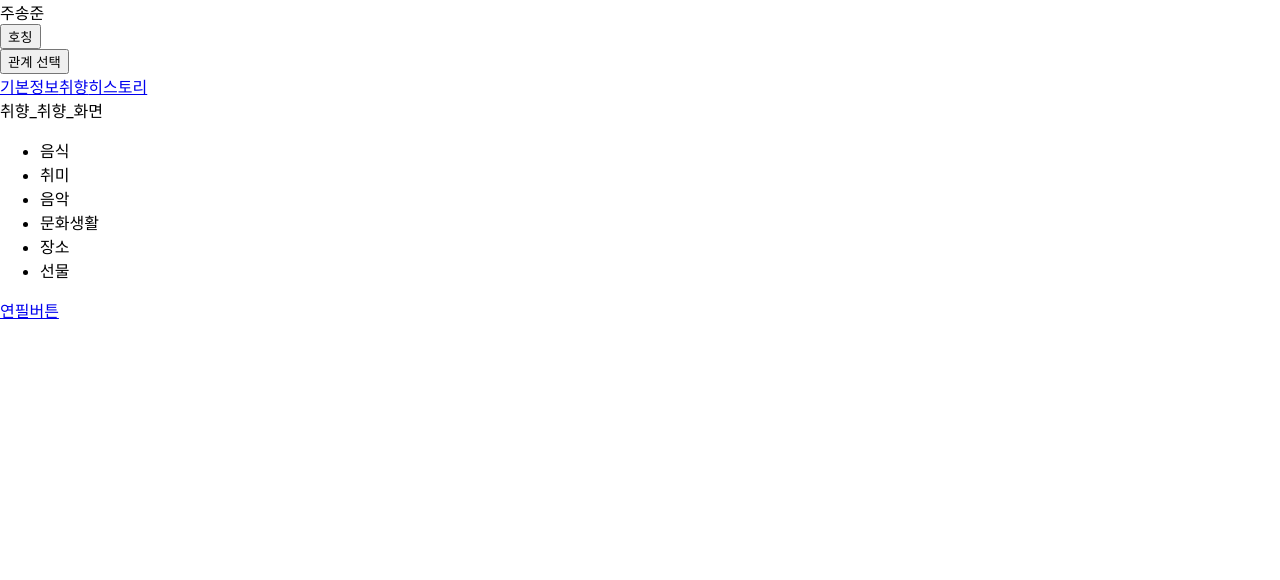
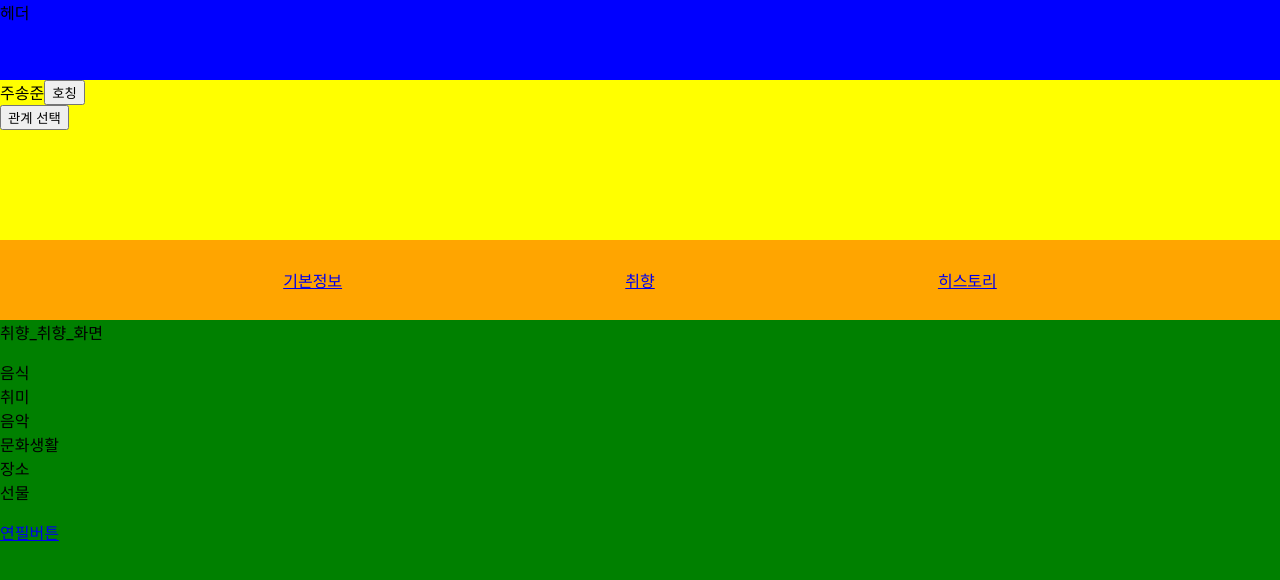
Before and after one commit to existentialist2001/Repo_React, a React (Create React App) app: page /taste in a window 1280 px wide. Shown: the top 580 px of the page. Built offline with nearby package versions, Linux system fonts and the light colour scheme.

Commit message:
css layout 시작

```diff
--- a/src/screens/Taste_Main.js
+++ b/src/screens/Taste_Main.js
@@ -34,12 +34,12 @@ const Taste_Main = (props) => {
   };
 
   return (
-    <div className="screen">
-      <div className="header"></div>
+    <div style={styles.screen}>
+      <div style={styles.header}>헤더</div>
 
-      <div className="main">
+      <div style={styles.main}>
         <div className="mainTextsContainer">
-          <div className="mainFirst">
+          <div style={styles.mainFirst} className="mainFirst">
             <div>주송준</div>
             <div>
               <button onClick={() => setNicknameModal(true)}>{nickname}</button>
@@ -66,13 +66,13 @@ const Taste_Main = (props) => {
         </div>
       </div>
 
-      <div className="middletab">
+      <div style={styles.middleBar}>
         <Link to="/basicinfo">기본정보</Link>
         <Link to="/taste">취향</Link>
         <Link to="/history">히스토리</Link>
       </div>
 
-      <div className="information"></div>
+      <div style={styles.information}>
         <Route path="/basicinfo">
           <Taste_basicinfo_screen />
         </Route>
@@ -86,7 +86,51 @@ const Taste_Main = (props) => {
           <Taste_history_screen />
         </Route>
       </div>
+    </div>
   );
 };
 
 export default Taste_Main;
+
+const styles = {
+  screen: {
+    //flex 컨테이너로 만들어주고, main axis를 세로 축으로
+    display: "flex",
+    flexDirection: "column",
+    //screen이 전체 flex 컨테이너이기 때문에, viewport를 기준으로 100% 설정
+    width: "100vw",
+    height: "100vh",
+  },
+  header: {
+    //헤더는 전체의 10%만큼 차지
+    height: "10%",
+    backgroundColor: "blue",
+  },
+
+  main: {
+    //main은 전체의 20%만큼 차치
+    height: "20%",
+    backgroundColor: "yellow",
+  },
+
+  middleBar: {
+    //middleBar는 전체의 10%만큼 차지
+    height: "10%",
+    backgroundColor: "orange",
+
+    display: "flex",
+    justifyContent: "space-evenly",
+    alignItems: "center",
+  },
+
+  information: {
+    //information은 전체의 60%만큼 차지
+    height: "60%",
+    backgroundColor: "green",
+  },
+
+  mainFirst: {
+    //이름과 호칭을 가로로 배열하기 위해
+    display: "flex",
+  },
+};
--- a/src/screens/Taste_taste_screen.js
+++ b/src/screens/Taste_taste_screen.js
@@ -11,10 +11,15 @@ const Taste_taste_screen = (props) => {
   return (
     <div>
       취향_취향_화면
-      <ul>{list_of_tastes}</ul>
+      <ul style={styles.ul}>{list_of_tastes}</ul>
       <Link to="/taste/choose_taste_to_edit">연필버튼</Link>
     </div>
   );
 };
 
 export default Taste_taste_screen;
+
+const styles = {
+  //ul list에서 점과 디폴트 패딩을 없애줌
+  ul: { listStyle: "none", paddingLeft: "0px" },
+};
```
Lines whose indentation alone changed are shown as unchanged.
